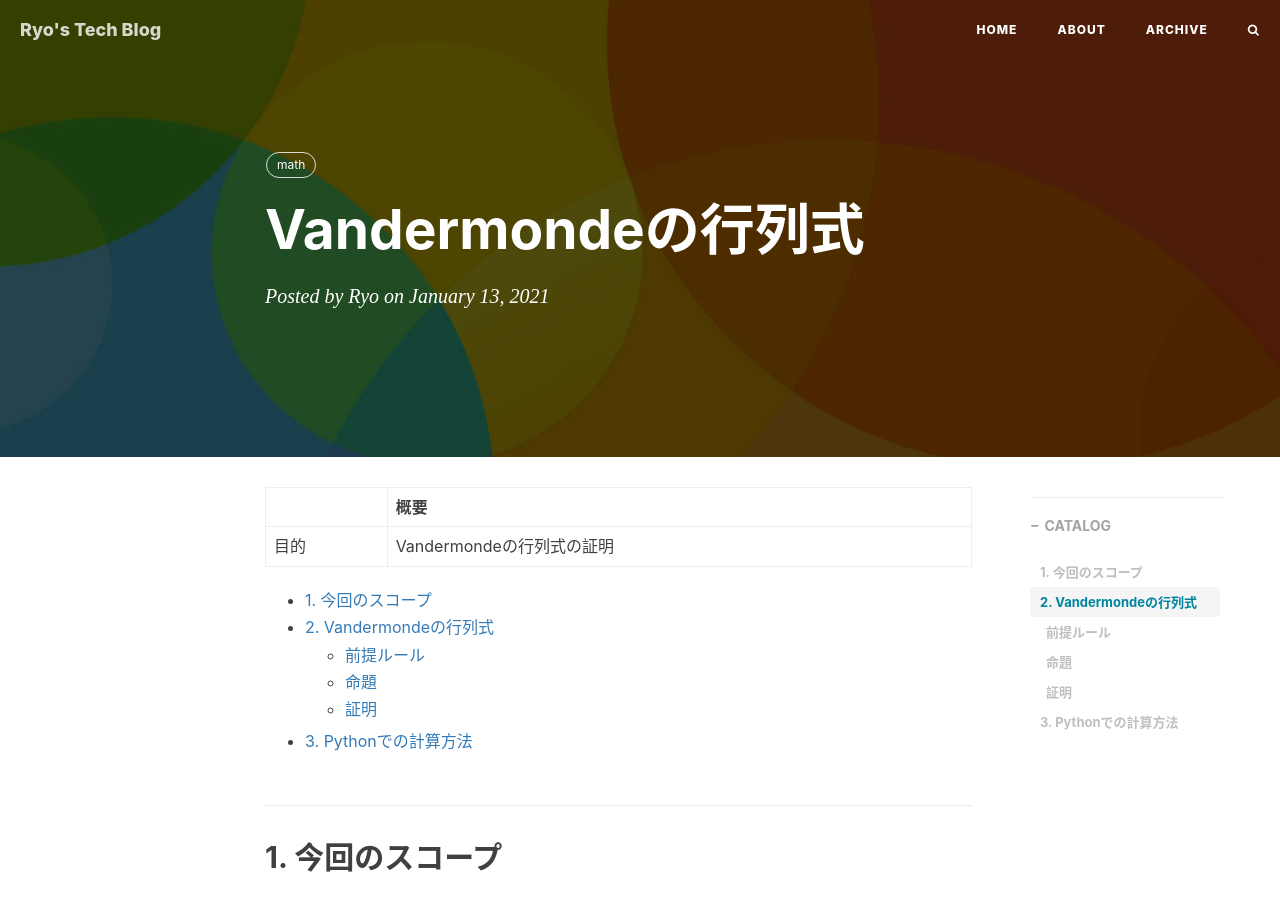
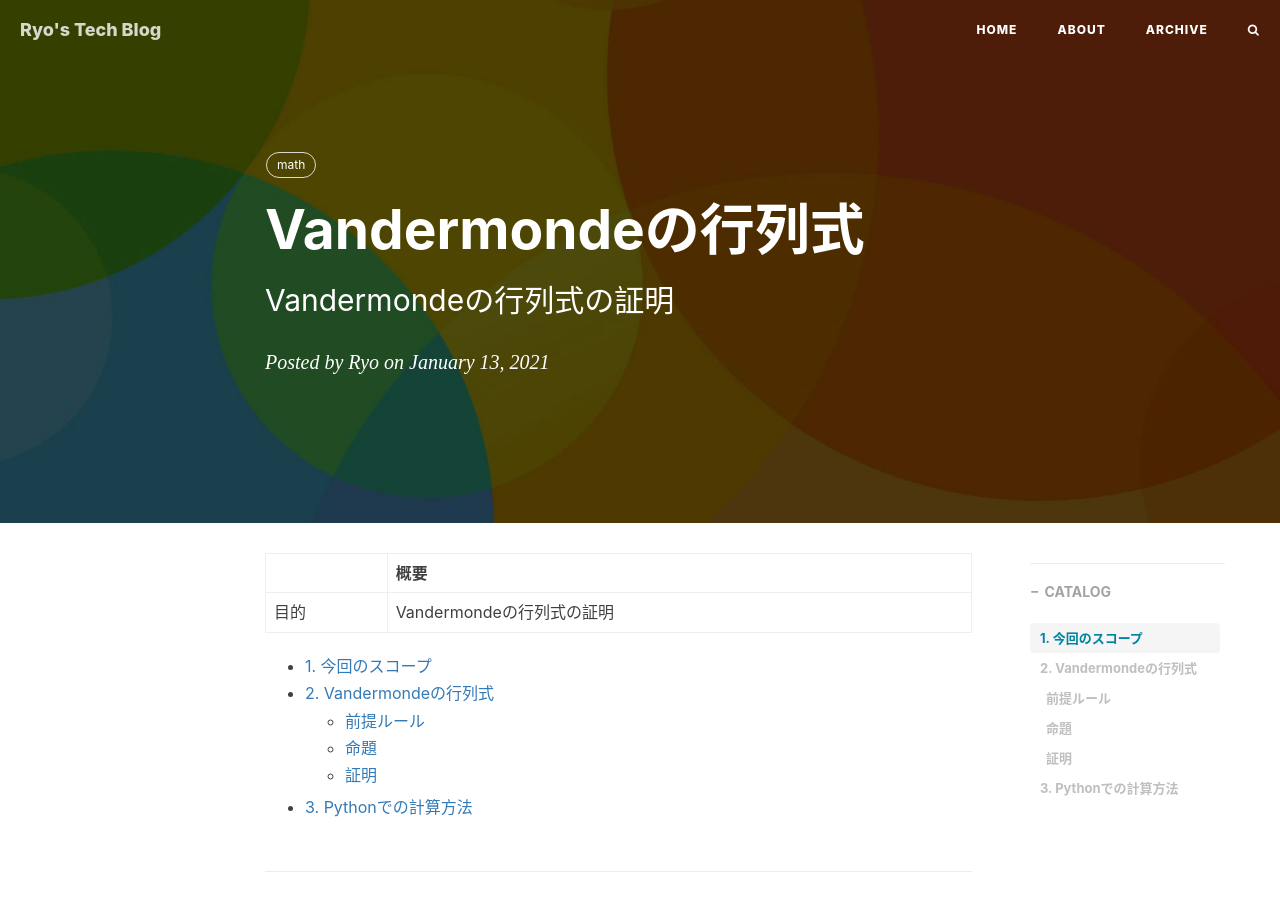
Before and after one commit to RyoNakagami/RyoNakagami.github.io, a Jekyll site: the page built from _posts/2021-01-13-Vandermonde-matrix.md, in a window 1280 px wide and 900 px high. Built offline with Jekyll 4.4.1, drawn with Linux system fonts in a browser that asks for light colours; nearby versions of some CDN libraries; comment, search, counter and statistics services are not loaded.

Commit message:
FIX 20210113: subtitle on Vardermande matrix

```diff
--- a/_posts/2021-01-13-Vandermonde-matrix.md
+++ b/_posts/2021-01-13-Vandermonde-matrix.md
@@ -1,7 +1,7 @@
 ---
 layout: post
 title: "Vandermondeの行列式"
-subtitle: ""
+subtitle: "Vandermondeの行列式の証明"
 author: "Ryo"
 header-img: "img/post-bg-miui6.jpg"
 header-mask: 0.4
```
